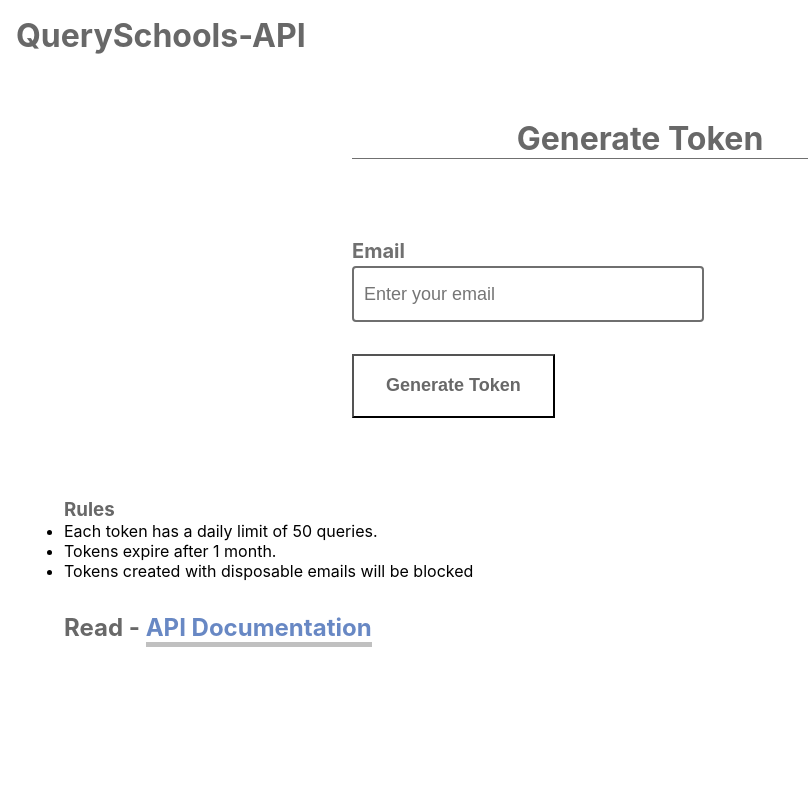
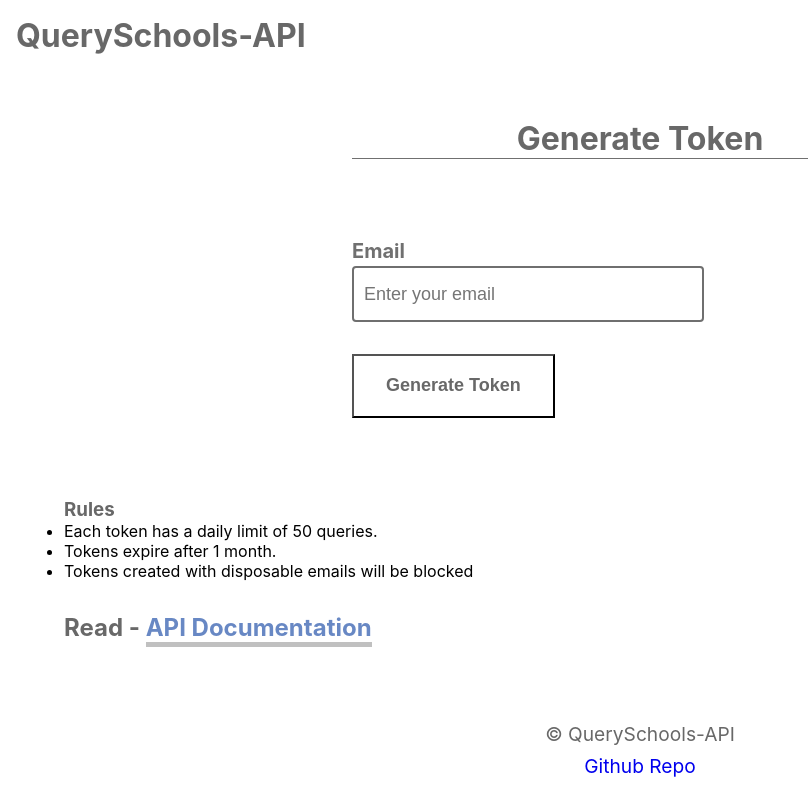
Before and after one commit to itsamanvishwakarma/QuerySchools-API, a website: page static/index.html in a window 1280 px wide. Shown: the whole page, without its empty margins (0-808 px from the left). Drawn offline with Linux system fonts and the light colour scheme.

Commit message:
links updated

```diff
--- a/static/index.css
+++ b/static/index.css
@@ -144,3 +144,13 @@ span {
   color: rgb(255, 132, 132);
   font-size: 1rem;
 }
+
+footer {
+  margin-top: 5rem;
+  text-align: center;
+  font-size: 1.2rem;
+  color: rgb(104, 104, 104);
+}
+footer p {
+  margin-top: 0.5rem;
+}
--- a/static/index.html
+++ b/static/index.html
@@ -35,6 +35,10 @@
         <h2 class="dim-t">Read - <a class="api-doc-title" href="/api-docs">API Documentation</a></h2>
       </div>
     </div>
+    <footer>
+      <p>&copy; QuerySchools-API</p>
+      <p><a href="https://github.com/rai28/QuerySchools-API">Github Repo</a></p>
+    </footer>
     <script src="./client.js"></script>
   </body>
     <!--end of wrapper-->
--- a/swagger/cssOptions.js
+++ b/swagger/cssOptions.js
@@ -10,7 +10,7 @@ var cssOptions = {
      border: 5px solid #e5e5e5 !important;
     }
     `,
-  customSiteTitle: "QuerySchools-API",
+  customSiteTitle: "QuerySchools-API-Doc",
 };
 
 module.exports = cssOptions;
```
Also changed, not shown: swagger/swagger.json (+5 -4 lines), README.md.
